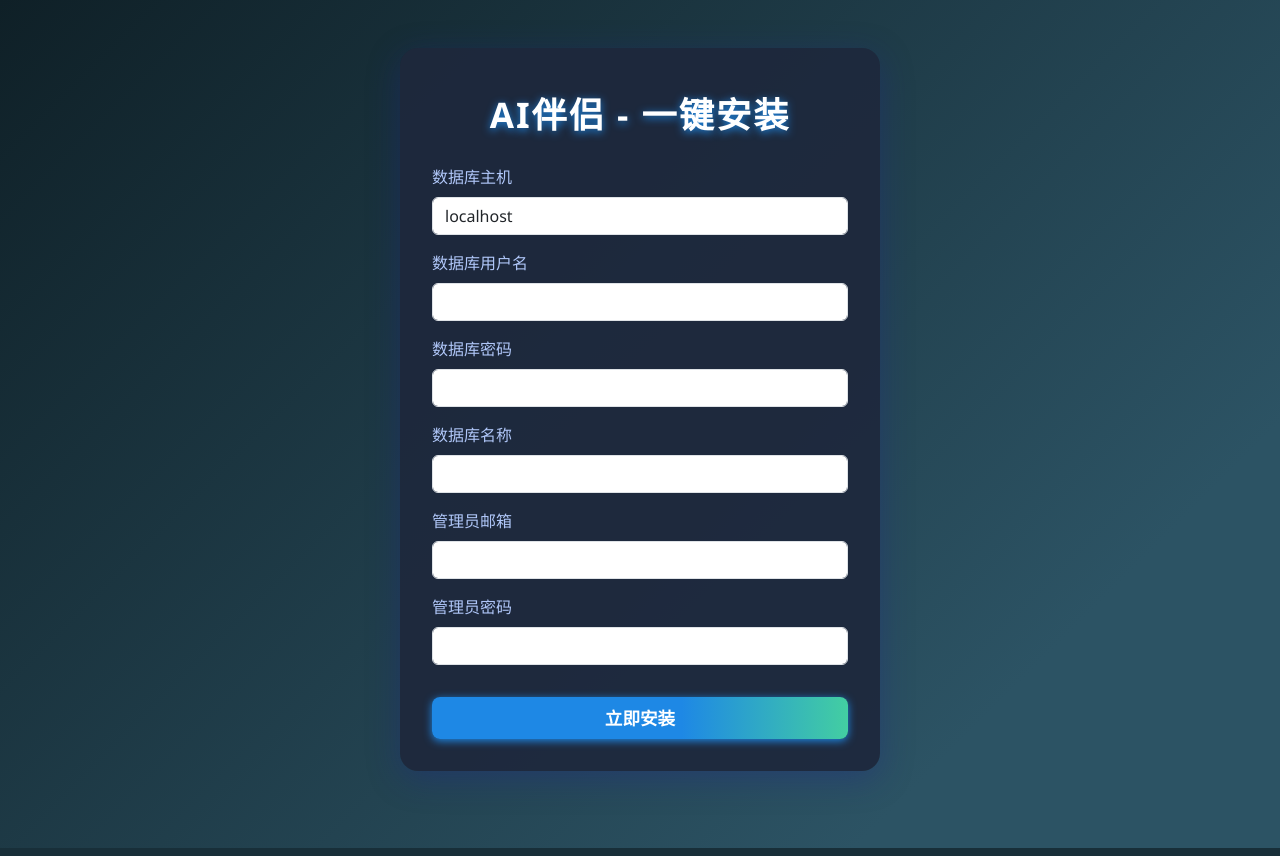
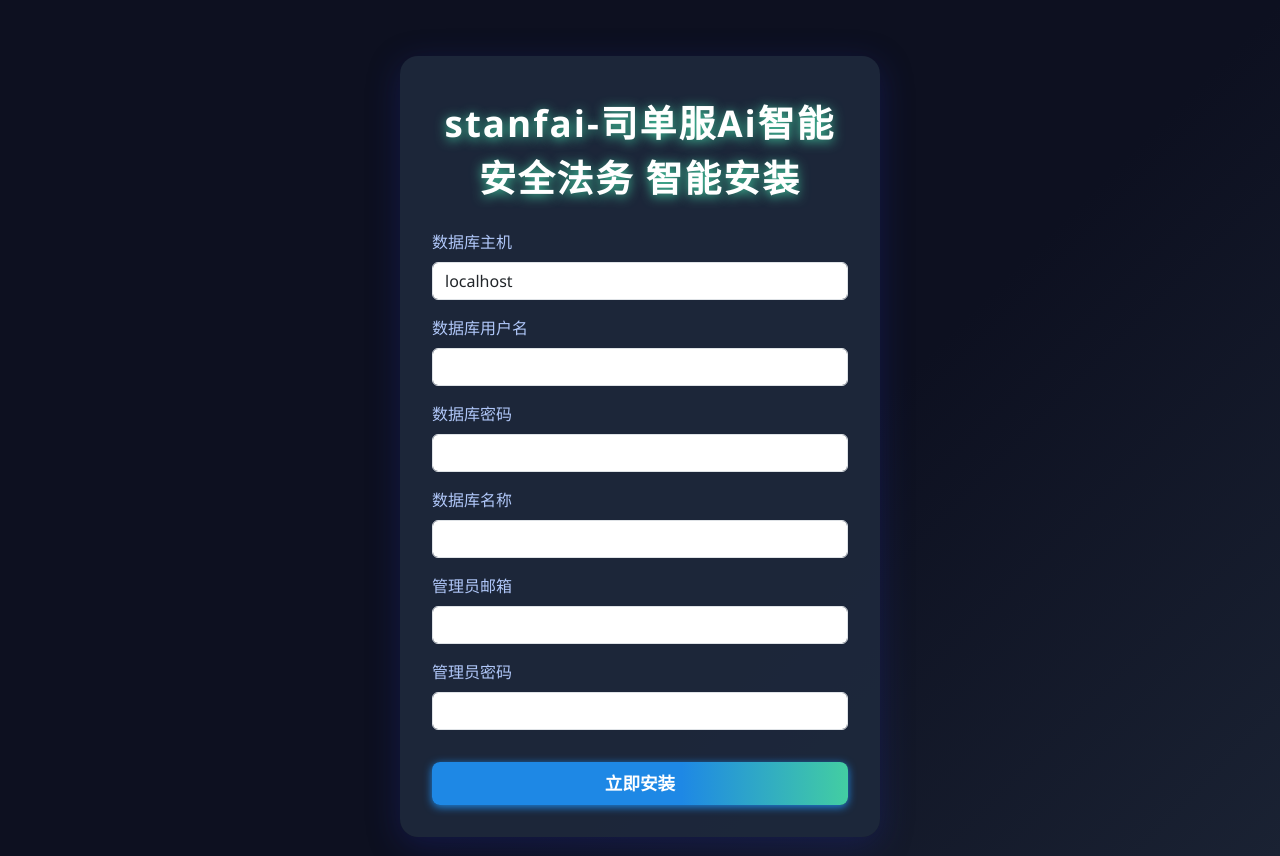
Before and after one commit to KLJyouth/deepseek-companion, a PHP site: page /v1/install.php in a window 1280 px wide. Run offline with PHP 8.4, Linux system fonts and the light colour scheme.

Commit message:
feat: 更新安装页面标题和样式，优化背景动画，新增安装错误提示

```diff
--- a/install.php
+++ b/install.php
@@ -87,11 +87,11 @@
     <head>
         <meta charset="UTF-8">
         <meta name="viewport" content="width=device-width, initial-scale=1.0">
-        <title>AI伴侣 - 一键安装</title>
+        <title>stanfai-司单服Ai智能安全法务 - 智能安装</title>
         <link href="https://cdn.jsdelivr.net/npm/bootstrap@5.3.0/dist/css/bootstrap.min.css" rel="stylesheet">
         <style>
             body {
-                background: linear-gradient(135deg, #0f2027, #2c5364 80%);
+                background: linear-gradient(135deg, #0d1020 60%, #1a2233 100%);
                 min-height: 100vh;
                 font-family: 'Segoe UI', 'Roboto', 'Arial', sans-serif;
                 color: #e3eafc;
@@ -99,8 +99,8 @@
             }
             .install-container {
                 max-width: 480px;
-                margin: 6vh auto 0 auto;
-                background: rgba(30,40,60,0.92);
+                margin: 7vh auto 0 auto;
+                background: rgba(30,40,60,0.93);
                 border-radius: 18px;
                 box-shadow: 0 8px 32px 0 rgba(31,38,135,0.37);
                 padding: 2.5rem 2rem 2rem 2rem;
@@ -108,17 +108,15 @@
                 z-index: 2;
             }
             .install-title {
-                font-size: 2.2rem;
+                font-size: 2.3rem;
                 font-weight: 700;
                 letter-spacing: 2px;
                 text-align: center;
                 margin-bottom: 1.5rem;
                 color: #fff;
-                text-shadow: 0 2px 8px #1e88e5;
+                text-shadow: 0 2px 12px #43cea2;
             }
-            .form-label {
-                color: #b0c7f9;
-            }
+            .form-label { color: #b0c7f9; }
             .btn-install {
                 background: linear-gradient(90deg, #1e88e5 60%, #43cea2 100%);
                 border: none;
@@ -138,25 +136,25 @@
                 position: fixed;
                 z-index: 9999;
                 top: 0; left: 0; right: 0; bottom: 0;
-                background: rgba(10,20,40,0.98);
+                background: #050a18;
                 justify-content: center;
                 align-items: center;
                 flex-direction: column;
             }
-            #globe-bg {
+            #space-bg-canvas {
                 position: absolute;
-                top: 0; left: 0; right: 0; bottom: 0;
-                width: 100vw; height: 100vh;
-                z-index: 1;
+                top: 0; left: 0; width: 100vw; height: 100vh;
+                z-index: 0;
                 pointer-events: none;
             }
             #sbLogoAnim {
-                width: 180px;
-                height: 180px;
+                width: 160px;
+                height: 160px;
                 border-radius: 50%;
                 box-shadow: 0 0 32px #43cea2, 0 0 8px #1e88e5;
                 margin-bottom: 2rem;
                 background: #000;
+                z-index: 2;
             }
             .install-progress {
                 color: #b0c7f9;
@@ -164,17 +162,24 @@
                 margin-top: 1.5rem;
                 text-align: center;
                 letter-spacing: 1px;
+                z-index: 2;
+            }
+            .install-error {
+                color: #ff6b6b;
+                font-weight: bold;
+                margin-top: 1.5rem;
+                text-align: center;
+                z-index: 2;
             }
             @media (max-width: 600px) {
                 .install-container { padding: 1.2rem 0.5rem; }
-                #sbLogoAnim { width: 120px; height: 120px; }
+                #sbLogoAnim { width: 100px; height: 100px; }
             }
         </style>
     </head>
     <body>
-        <div id="globe-bg"></div>
         <div class="install-container" id="installFormContainer">
-            <div class="install-title">AI伴侣 - 一键安装</div>
+            <div class="install-title">stanfai-司单服Ai智能安全法务 智能安装</div>
             <form id="installForm" autocomplete="off">
                 <div class="mb-3">
                     <label class="form-label">数据库主机</label>
@@ -204,49 +209,81 @@
             </form>
         </div>
         <div class="install-anim-mask" id="install-anim-mask">
-            <canvas id="globe-canvas" style="position:absolute;top:0;left:0;width:100vw;height:100vh;z-index:0;"></canvas>
+            <canvas id="space-bg-canvas"></canvas>
             <video id="sbLogoAnim" src="src/sb-logo.mp4" autoplay loop muted playsinline></video>
             <div class="install-progress" id="installProgressText">正在安装，请稍候...</div>
+            <div class="install-error" id="installErrorText" style="display:none;"></div>
         </div>
         <script src="https://cdn.jsdelivr.net/npm/bootstrap@5.3.0/dist/js/bootstrap.bundle.min.js"></script>
         <script src="https://cdnjs.cloudflare.com/ajax/libs/three.js/r128/three.min.js"></script>
         <script>
-        // 3D地球动画
-        function initGlobe() {
-            const canvas = document.getElementById('globe-canvas');
+        // 太空舱俯瞰地球动画
+        function initSpaceGlobe() {
+            const canvas = document.getElementById('space-bg-canvas');
             if (!canvas) return;
             canvas.width = window.innerWidth;
             canvas.height = window.innerHeight;
             const renderer = new THREE.WebGLRenderer({ canvas, alpha: true, antialias: true });
-            renderer.setClearColor(0x0f2027, 0.0);
+            renderer.setClearColor(0x050a18, 1);
             renderer.setSize(window.innerWidth, window.innerHeight);
 
             const scene = new THREE.Scene();
-            const camera = new THREE.PerspectiveCamera(60, window.innerWidth/window.innerHeight, 0.1, 1000);
-            camera.position.z = 3.2;
+
+            // 星空背景
+            const starGeometry = new THREE.BufferGeometry();
+            const starCount = 1200;
+            const starVertices = [];
+            for (let i = 0; i < starCount; i++) {
+                const r = 100 + Math.random() * 200;
+                const theta = Math.random() * 2 * Math.PI;
+                const phi = Math.acos(2 * Math.random() - 1);
+                starVertices.push(
+                    r * Math.sin(phi) * Math.cos(theta),
+                    r * Math.sin(phi) * Math.sin(theta),
+                    r * Math.cos(phi)
+                );
+            }
+            starGeometry.setAttribute('position', new THREE.Float32BufferAttribute(starVertices, 3));
+            const starMaterial = new THREE.PointsMaterial({ color: 0xffffff, size: 0.7, transparent: true, opacity: 0.8 });
+            const stars = new THREE.Points(starGeometry, starMaterial);
+            scene.add(stars);
 
             // 地球体
-            const geometry = new THREE.SphereGeometry(1, 64, 64);
-            const texture = new THREE.TextureLoader().load('https://cdn.jsdelivr.net/gh/StanFai/earth-assets/earth-night.jpg');
-            const material = new THREE.MeshPhongMaterial({
-                map: texture,
-                shininess: 30,
+            const earthGeometry = new THREE.SphereGeometry(1, 64, 64);
+            const earthTexture = new THREE.TextureLoader().load('https://cdn.jsdelivr.net/gh/StanFai/earth-assets/earth-night.jpg');
+            const earthMaterial = new THREE.MeshPhongMaterial({
+                map: earthTexture,
+                shininess: 40,
                 specular: 0x43cea2,
                 emissive: 0x1e88e5,
-                emissiveIntensity: 0.15
+                emissiveIntensity: 0.18
             });
-            const earth = new THREE.Mesh(geometry, material);
+            const earth = new THREE.Mesh(earthGeometry, earthMaterial);
+            earth.position.set(0, -0.2, 0);
             scene.add(earth);
 
+            // 太空舱窗户（圆形遮罩）
+            const windowGeometry = new THREE.CircleGeometry(2.1, 128);
+            const windowMaterial = new THREE.MeshBasicMaterial({ color: 0x111a2a, opacity: 0.6, transparent: true, side: THREE.DoubleSide });
+            const windowMesh = new THREE.Mesh(windowGeometry, windowMaterial);
+            windowMesh.position.set(0, 0, 1.5);
+            scene.add(windowMesh);
+
             // 光源
-            const light = new THREE.PointLight(0x43cea2, 1.2, 100);
+            const light = new THREE.PointLight(0xffffff, 1.2, 100);
             light.position.set(5, 3, 5);
             scene.add(light);
             scene.add(new THREE.AmbientLight(0x1e88e5, 0.5));
 
+            // 相机设置为俯瞰视角
+            const camera = new THREE.PerspectiveCamera(60, window.innerWidth/window.innerHeight, 0.1, 1000);
+            camera.position.set(0, 2.5, 3.5);
+            camera.lookAt(0, 0, 0);
+
             // 动画
             function animate() {
-                earth.rotation.y += 0.002;
+                earth.rotation.y += 0.003; // 地球自转
+                stars.rotation.y += 0.0005;
                 renderer.render(scene, camera);
                 requestAnimationFrame(animate);
             }
@@ -265,15 +302,18 @@
             var formContainer = document.getElementById('installFormContainer');
             var mask = document.getElementById('install-anim-mask');
             var progressText = document.getElementById('installProgressText');
+            var errorText = document.getElementById('installErrorText');
             var video = document.getElementById('sbLogoAnim');
 
             installForm.addEventListener('submit', function(e) {
                 e.preventDefault();
                 formContainer.style.display = 'none';
                 mask.style.display = 'flex';
+                progressText.innerHTML = "正在安装，请稍候...";
+                errorText.style.display = 'none';
                 video.currentTime = 0;
                 video.play();
-                initGlobe();
+                initSpaceGlobe();
 
                 // 提交安装请求
                 var formData = new FormData(installForm);
@@ -289,7 +329,9 @@
                             window.location.href = 'install_result.php';
                         }, 1200);
                     } else {
-                        progressText.innerHTML = "安装失败：" + (data && data.error ? data.error : "未知错误");
+                        progressText.innerHTML = "";
+                        errorText.innerHTML = "安装出现错误，请重试";
+                        errorText.style.display = 'block';
                         setTimeout(function() {
                             mask.style.display = 'none';
                             formContainer.style.display = '';
@@ -297,28 +339,14 @@
                     }
                 })
                 .catch(() => {
-                    progressText.innerHTML = "安装过程中发生错误，请重试。";
+                    progressText.innerHTML = "";
+                    errorText.innerHTML = "安装出现错误，请重试";
+                    errorText.style.display = 'block';
                     setTimeout(function() {
                         mask.style.display = 'none';
                         formContainer.style.display = '';
                     }, 2500);
                 });
-
-                // 轮询进度（如有install_status.php可用）
-                // function checkInstallStatus() {
-                //     fetch('install_status.php')
-                //         .then(resp => resp.json())
-                //         .then(data => {
-                //             if (data && data.status === 'done') {
-                //                 mask.style.display = 'none';
-                //                 window.location.href = 'install_result.php';
-                //             } else {
-                //                 setTimeout(checkInstallStatus, 1500);
-                //             }
-                //         })
-                //         .catch(() => setTimeout(checkInstallStatus, 2000));
-                // }
-                // checkInstallStatus();
             });
         });
         </script>
```
